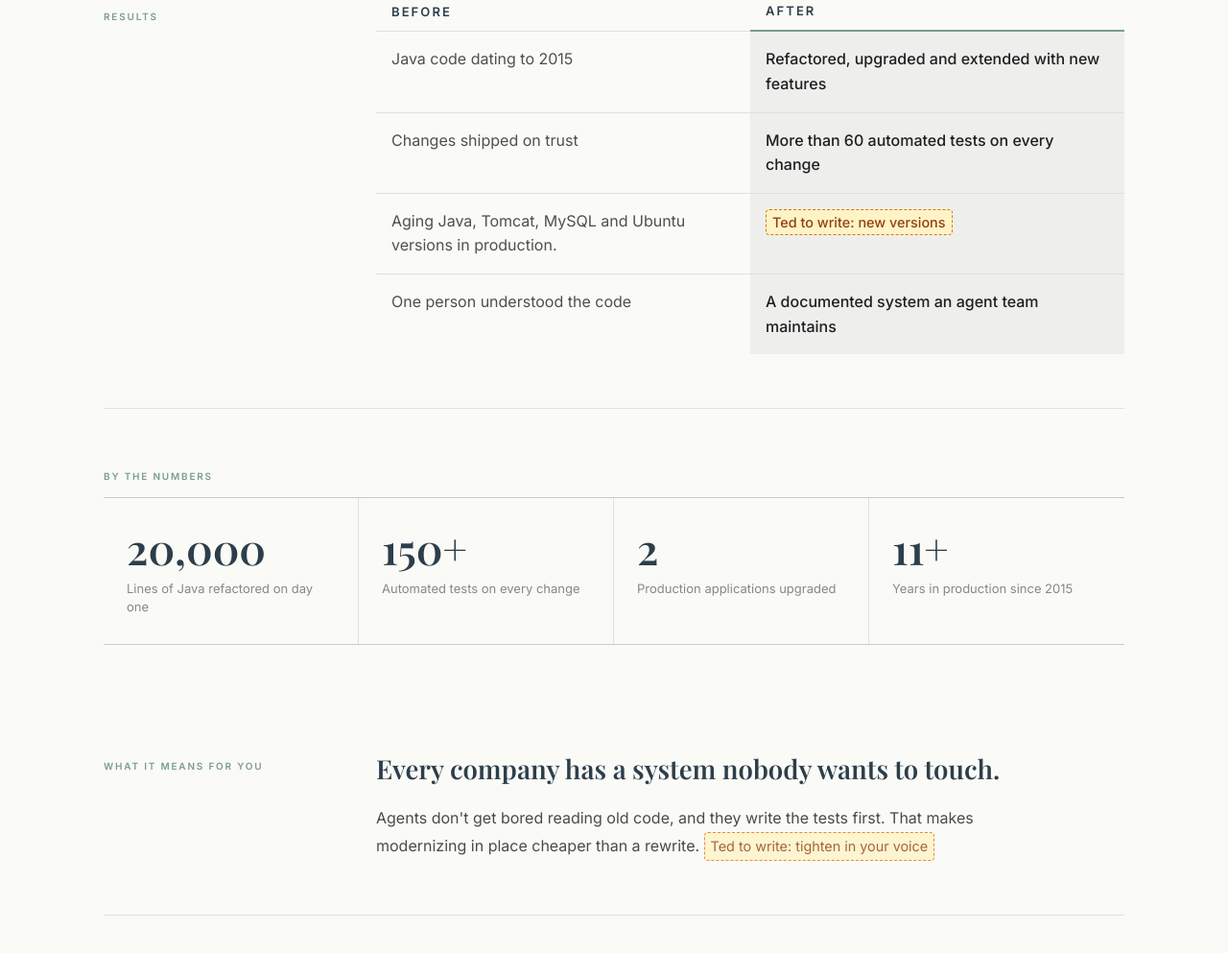
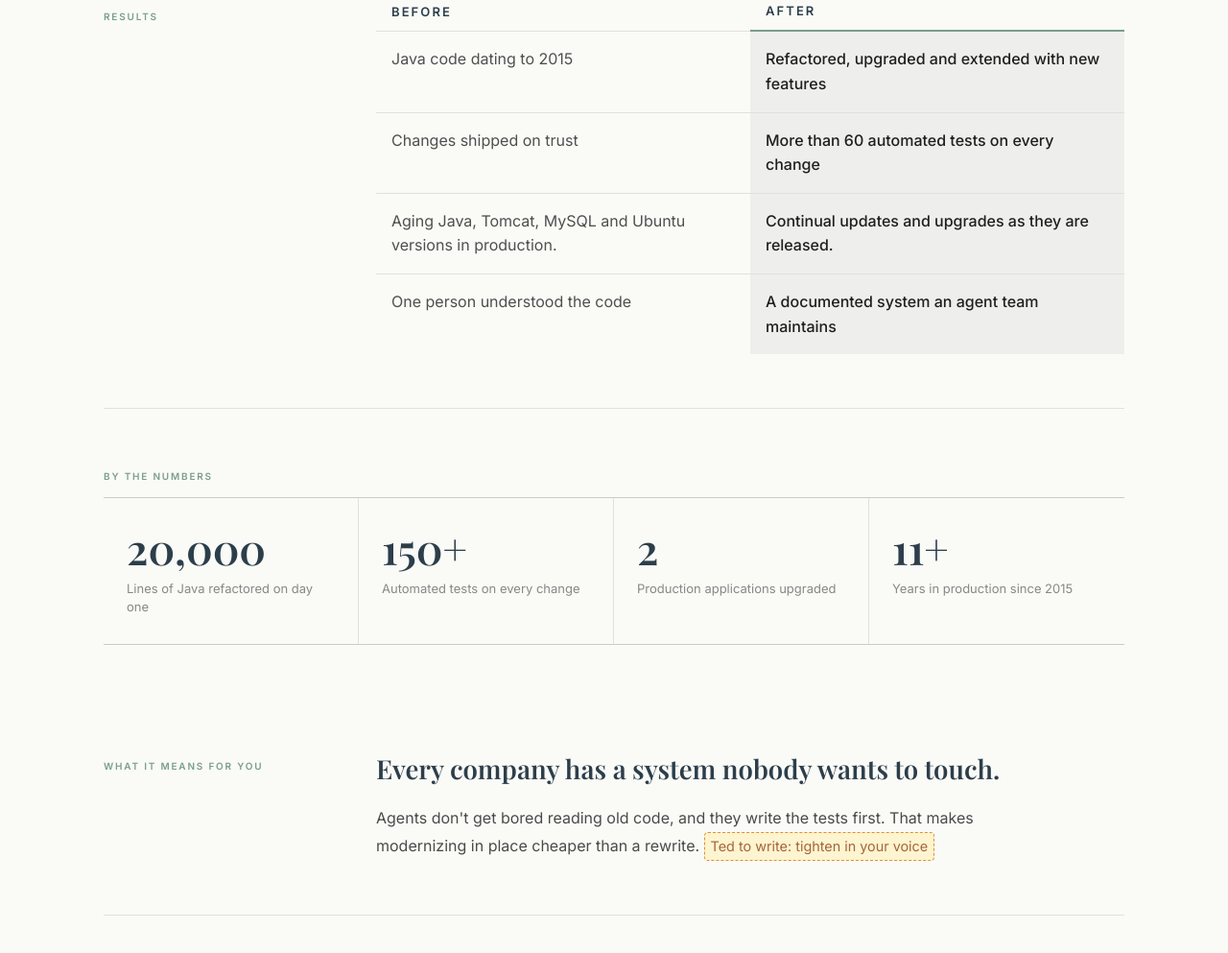
Before and after one commit to tedcahall/agentilis-website, a plain HTML site: page case-study/legacy-system-modernization/index.html in a window 1280 px wide. Shown: the part 2963-3956 px from the top of the page at 96% size. Drawn offline with nearby package versions, Linux system fonts and the light colour scheme; a web font is replaced by a local one.

Commit message:
Legacy: Before/After row 3 after text (Ted)

```diff
--- a/case-study/legacy-system-modernization/index.html
+++ b/case-study/legacy-system-modernization/index.html
@@ -130,7 +130,7 @@
         <tbody>
           <tr><td>Java code dating to 2015</td><td>Refactored, upgraded and extended with new features</td></tr>
           <tr><td>Changes shipped on trust</td><td>More than 60 automated tests on every change</td></tr>
-          <tr><td>Aging Java, Tomcat, MySQL and Ubuntu versions in production.</td><td><span class="cs-todo">Ted to write: new versions</span></td></tr>
+          <tr><td>Aging Java, Tomcat, MySQL and Ubuntu versions in production.</td><td>Continual updates and upgrades as they are released.</td></tr>
           <tr><td>One person understood the code</td><td>A documented system an agent team maintains</td></tr>
         </tbody>
       </table>
```
